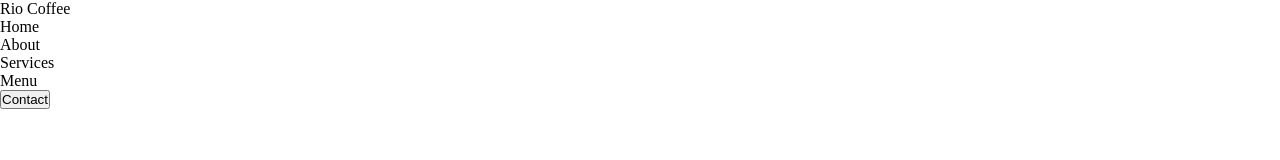
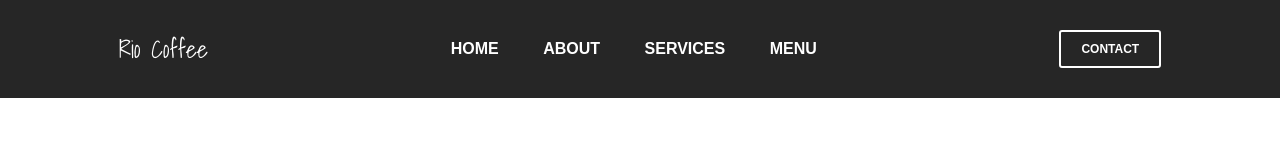
Before and after one commit to B3k3rS/flexbox-navigation, a plain HTML site: page index.html in a window 1280 px wide. Drawn offline with Linux system fonts and the light colour scheme.

Commit message:
Add header style

```diff
--- a/css/style.css
+++ b/css/style.css
@@ -1,3 +1,5 @@
+@import url('https://fonts.googleapis.com/css2?family=Shadows+Into+Light&display=swap');
+
 * {
     padding: 0;
     margin: 0;
@@ -5,6 +7,61 @@
 }
 
 a {
-    color: initial;
+    color: inherit;
     text-decoration: none;
 }
+
+body {
+    font-family: Arial, Helvetica, sans-serif;
+}
+
+header.page-header {
+    display: flex;
+    justify-content: space-around;
+    align-items: center;
+    background: #262626;
+    color: #fff;
+    width: 100%;
+}
+
+header.page-header > .logo {
+    font-family: 'Shadows Into Light', cursive;
+    font-size: 24px;
+    padding: 20px 15px;
+    text-transform: capitalize;
+}
+
+header.page-header .nav-list {
+    list-style: none;
+}
+
+header.page-header .nav-list > li {
+    display: inline-block;
+    padding: 30px 20px;
+    text-transform: uppercase;
+    font-weight: bold;
+}
+
+header.page-header > .button {
+    border: 2px solid #fff;
+    border-radius: 3px;
+    padding: 10px 20px;
+    font-size: 12px;
+    font-weight: bold;
+    text-transform: uppercase;
+    margin: 30px 15px;
+}
+
+
+@media screen and (max-width: 720px) {
+    header.page-header {
+        flex-direction: column;
+        justify-content: center;
+        align-items: flex-start;
+    }
+    header.page-header .nav-list > li {
+        padding: 0;
+        padding-left: 15px;
+        font-size: 16px;
+    }
+}
--- a/index.html
+++ b/index.html
@@ -2,19 +2,22 @@
 <html lang="en">
 <head>
     <meta charset="UTF-8">
+    <meta name="viewport" content="width=device-width, initial-scale=1.0">
     <title>Flexbox navigation</title>
     <link rel="stylesheet" href="css/style.css">
 </head>
 <body>
     <header class="page-header">
         <a href="#" class="logo">Rio Coffee</a>
-        <ul>
-            <li><a href="#">Home</a></li>
-            <li><a href="#">About</a></li>
-            <li><a href="#">Services</a></li>
-            <li><a href="#">Menu</a></li>
-        </ul>
-        <button>Contact</button>
+        <nav>
+            <ul class="nav-list">
+                <li><a href="#">Home</a></li>
+                <li><a href="#">About</a></li>
+                <li><a href="#">Services</a></li>
+                <li><a href="#">Menu</a></li>
+            </ul>
+        </nav>
+        <a class="button" href="#">Contact</a>
     </header>
 </body>
 </html>
```
